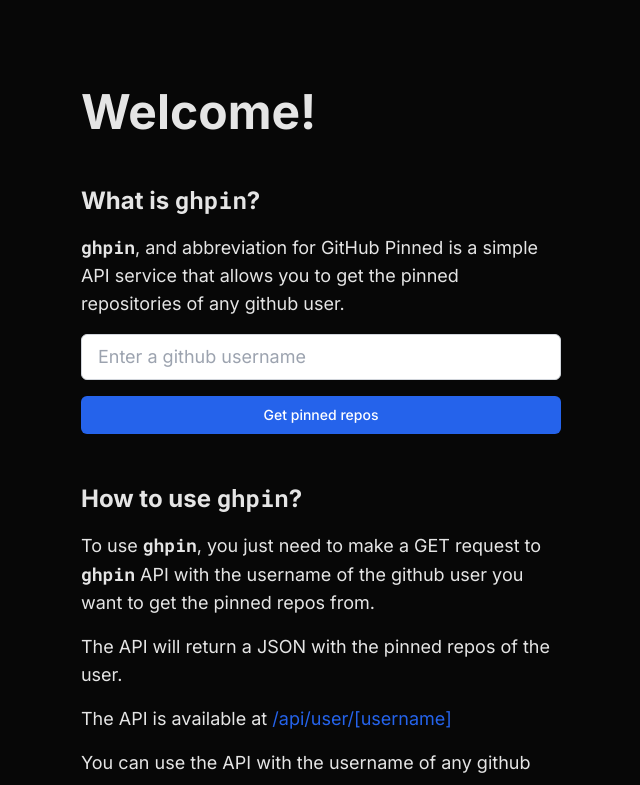
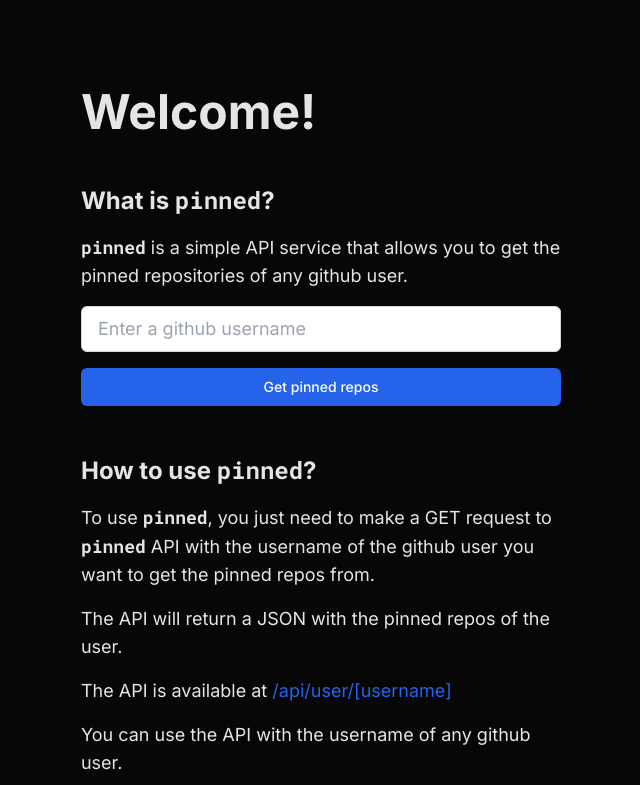
Before and after one commit to rubkn/pinned, a Next.js app: page / in a window 1280 px wide. Shown: the top 785 px of the page, without its empty margins (319-959 px from the left). Built offline with nearby package versions, Linux system fonts and the light colour scheme.

Commit message:
name change

```diff
--- a/package.json
+++ b/package.json
@@ -1,5 +1,5 @@
 {
-  "name": "ghpin",
+  "name": "pinned",
   "version": "0.1.0",
   "private": true,
   "scripts": {
--- a/pages/index.tsx
+++ b/pages/index.tsx
@@ -18,7 +18,7 @@
   return (
     <div className="font-sans">
       <Head>
-        <title>ghpin by rvk</title>
+        <title>pinned.ruvk.dev</title>
         <meta
           name="description"
           content="api service to get pinned repos on github"
@@ -45,12 +45,12 @@
         <div>
           {/* intro */}
           <h2 className="text-2xl font-bold mt-12">
-            What is <span className="font-bold font-mono">ghpin</span>?
+            What is <span className="font-bold font-mono">pinned</span>?
           </h2>
           <p className="mt-4">
-            <span className="font-bold font-mono">ghpin</span>, and abbreviation
-            for GitHub Pinned is a simple API service that allows you to get the
-            pinned repositories of any github user.
+            <span className="font-bold font-mono">pinned</span> is a simple API
+            service that allows you to get the pinned repositories of any github
+            user.
           </p>
 
           {/* input and button */}
@@ -71,12 +71,12 @@
 
           {/* how-to */}
           <h2 className="text-2xl font-bold mt-12">
-            How to use <span className="font-bold font-mono">ghpin</span>?
+            How to use <span className="font-bold font-mono">pinned</span>?
           </h2>
           <p className="mt-4">
-            To use <span className="font-bold font-mono">ghpin</span>, you just
+            To use <span className="font-bold font-mono">pinned</span>, you just
             need to make a GET request to{" "}
-            <span className="font-bold font-mono">ghpin</span> API with the
+            <span className="font-bold font-mono">pinned</span> API with the
             username of the github user you want to get the pinned repos from.
           </p>
           <p className="mt-4">
```
